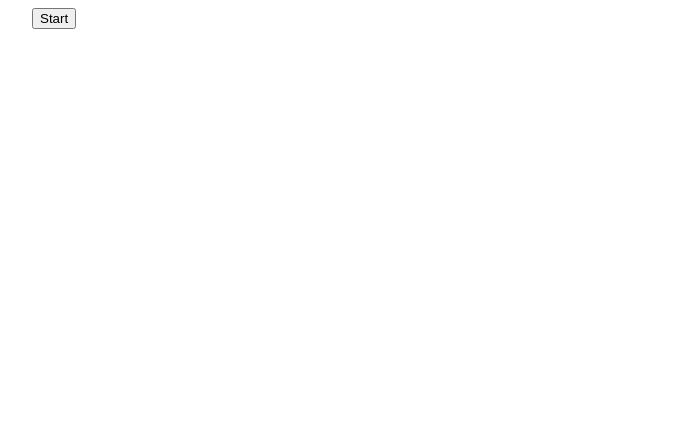
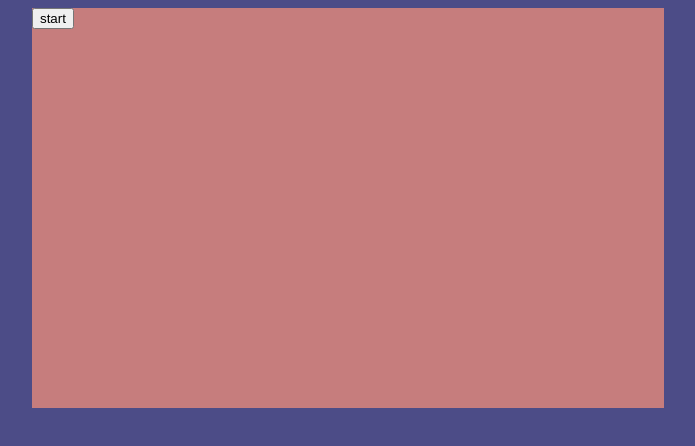
Before and after one commit to acciojob/golf-react-imsunokdir, a React app: page / in a window 1280 px wide. Shown: the top 446 px of the page, without its empty margins (292-987 px from the left). Built offline with nearby package versions, Linux system fonts and the light colour scheme.

Commit message:
functional logic

```diff
--- a/src/components/App.js
+++ b/src/components/App.js
@@ -1,42 +1,49 @@
-import React, { Component, useState } from "react";
-import '../styles/App.css';
+import React, { useEffect, useState } from "react";
+import "../styles/App.css";
 
-class App extends Component {
-    constructor(props) {
-        super(props)
-        this.state = {
-            renderBall: false,
-            posi : 0,
-            ballPosition: { left: "0px" }
-        };
-        this.renderChoice = this.renderBallOrButton.bind(this)
-        this.buttonClickHandler = this.buttonClickHandler.bind(this)
+// const cStyle = {
+//   textAlign: "center",
+// };
+
+const App = () => {
+  const [renderChoice, setRenderChoice] = useState(false);
+  const [position, setPosition] = useState(0);
+
+  useEffect(() => {
+    const handleKeyDown = (e) => {
+      const playgroundWidth = document.querySelector(".playground").offsetWidth;
+      const playgroundHeight =
+        document.querySelector(".playground").offsetHeight;
+      const ballHeight = 50;
+      const ballWidth = 50;
+      const maxPosition = playgroundWidth - ballWidth;
+      if (e.key === "ArrowRight" || e.keyCode === 39) {
+        setPosition((prev) => {
+          return Math.min(prev + 5, maxPosition);
+        });
+      }
     };
+    window.addEventListener("keydown", handleKeyDown);
+    return () => {
+      window.removeEventListener("keydown", handleKeyDown);
+    };
+  }, []);
 
-    buttonClickHandler() {
-
-   }
-    renderBallOrButton() {
-		if (this.state.renderBall) {
-		    return <div className="ball" style={this.state.ballPosition}></div>
-		} else {
-		    return <button onClick={this.buttonClickHandler} >Start</button>
-		}
-    }
-
-    // bind ArrowRight keydown event
-    componentDidMount() {
-
-    }
-
-    render() {
-        return (
-            <div className="playground">
-                {this.renderBallOrButton()}
-            </div>
-        )
-    }
-}
-
+  const buttonClickHandler = () => setRenderChoice(true);
+  return (
+    <div className="playground">
+      {renderChoice ? (
+        <div
+          className="ball"
+          style={{ transform: `translateX(${position}px)` }}
+        ></div>
+      ) : (
+        <button onClick={buttonClickHandler} className="start">
+          start
+        </button>
+      )}
+    </div>
+  );
+};
 
 export default App;
--- /dev/null
+++ b/src/index.css
@@ -0,0 +1,4 @@
+body html .root {
+    height: 100%;
+    background-color: red;
+}
--- a/src/index.html
+++ b/src/index.html
@@ -5,6 +5,7 @@
 <meta name="viewport" content="width=device-width, initial-scale=1.0">
 <meta http-equiv="X-UA-Compatible" content="ie=edge">
 <title>React Boilerplate</title>
+<!-- <link rel="stylesheet" type="text/css" href="./index.css"> -->
 </head>
 <body>
 <div id="root">
--- a/src/styles/App.css
+++ b/src/styles/App.css
@@ -2,9 +2,11 @@
     width:50%;
     height:50%;
     margin: auto;
+    background-color: rgb(198, 125, 125);
 }
-body html .root {
+html, body, #root {
     height: 100%;
+    background-color: rgb(76, 76, 135);
 }
 .ball{
     background-color: black;
```
Also changed, not shown: 1 other file (tests, documents, lock files or other folders).
